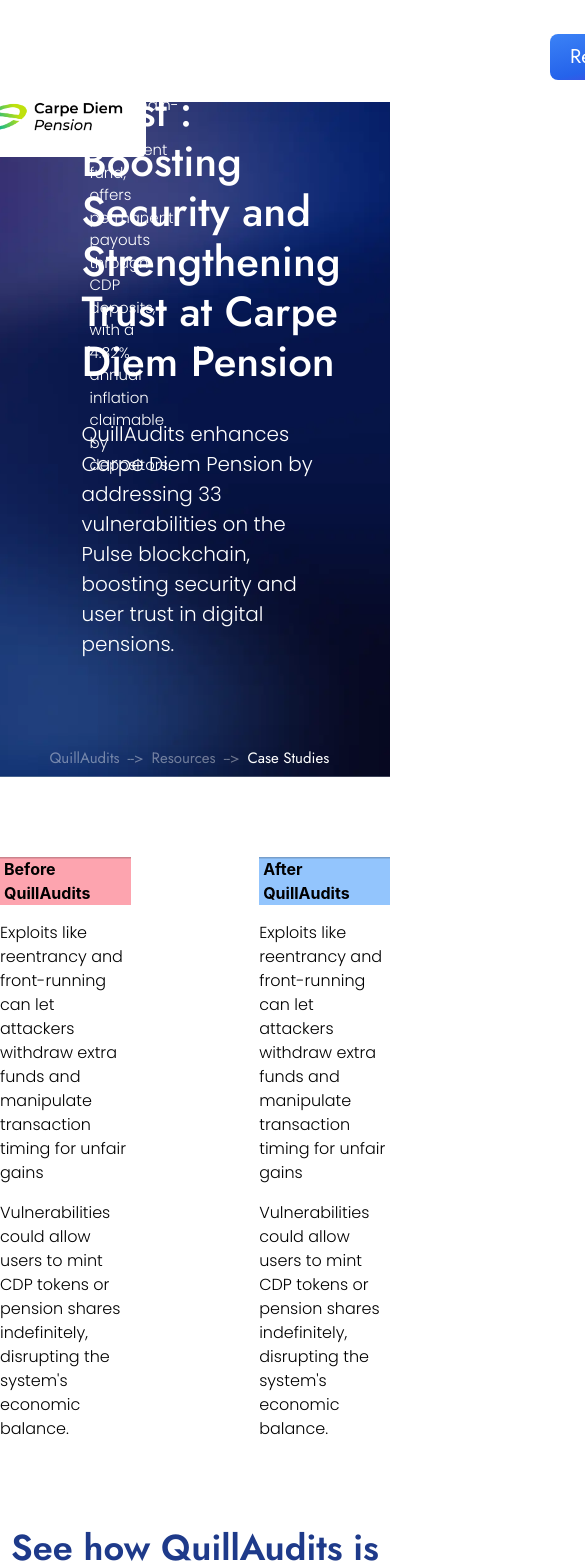
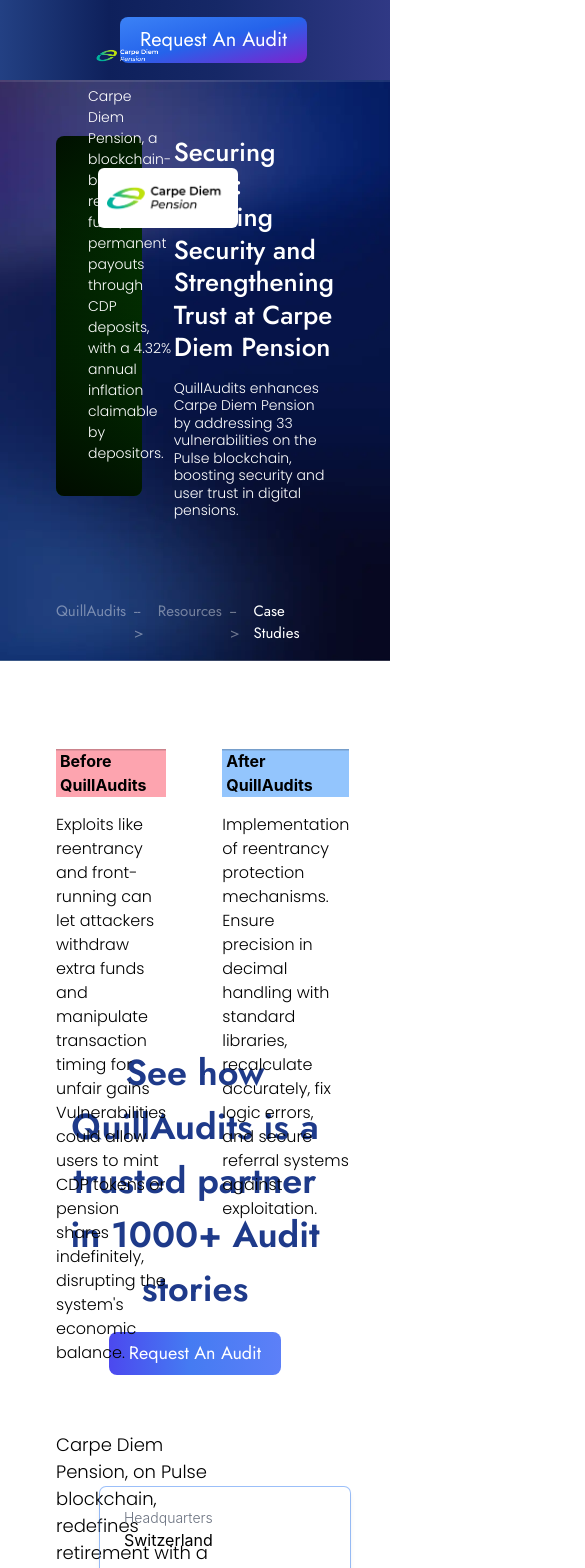
Before and after one commit to shoryadixit/nextjsassessment, a Next.js app: page / in a window 390 px wide. Shown: the top 1568 px of the page, 585 px wide, since content can reach past the window. Built offline with nearby package versions, Linux system fonts and the light colour scheme.

Commit message:
Adjust Tablet view

```diff
--- a/src/components/banner.js
+++ b/src/components/banner.js
@@ -7,52 +7,52 @@ import BannerPill2 from '/public/assets/EBannerBlack.webp';
 
 function Banner() {
   return (
-    <div className='relative flex flex-col items-center justify-end top-0 w-full h-[80vh]'>
+    <div className='relative flex flex-col items-center justify-center lg:justify-end top-0 w-full pt-14 pb-2 lg:h-[80vh]'>
       <Image
         src={BannerImage}
         alt='Banner Image'
         fill
         className=' object-cover'
       />
-      <div className='z-[1] flex flex-col gap-10 max-w-[1250px]'>
-        <div className='flex w-full z-[1] gap-8 px-20'>
-          <div className='w-[95%] h-[480px] relative'>
+      <div className='z-[1] flex flex-col gap-8 lg:gap-10 lg:max-w-[1250px]'>
+        <div className='flex w-full z-[1] gap-8 px-14 lg:px-20'>
+          <div className='w-[95%] h-[360px] lg:h-[480px] relative'>
             <Image
               src={Box}
               alt='Banner Image'
               fill
               className=' object-cover rounded-[8px]'
             />
-            <div className='absolute flex flex-col gap-5 bottom-0 p-10'>
-              <div className='relative px-6'>
+            <div className='absolute flex flex-col gap-5 bottom-0 p-8 lg:p-10'>
+              <div className='relative px-2 lg:px-6'>
                 <Image
                   src={BannerPill}
                   alt='Banner Fill'
                   className='object-cover'
                 />
               </div>
-              <p className='font-poppins text-white text-[15px] font-[300] w-[70%]'>
+              <p className='font-poppins text-white text-[14px] lg:text-[15px] font-[300] lg:w-[70%]'>
                 Carpe Diem Pension, a blockchain-based retirement fund, offers
                 permanent payouts through CDP deposits, with a 4.32% annual
                 inflation claimable by depositors.
               </p>
             </div>
 
-            <div className='absolute rounded-md -right-24 top-10 flex items-center justify-center bg-white w-[180px] h-[80px]'>
+            <div className='absolute rounded-md -right-24 top-8 lg:top-10 flex items-center justify-center bg-white w-[140px] h-[60px] lg:w-[180px] lg:h-[80px]'>
               <Image
                 src={BannerPill2}
                 alt='Banner Fill'
                 fill
-                className='object-contain p-3'
+                className='object-contain p-2 lg:p-3'
               />
             </div>
           </div>
-          <div className='text-white gap-8 w-full font-jost flex items-start flex-col justify-end pb-12'>
-            <p className='text-[42px] font-[500] leading-[50px]'>
+          <div className='text-white gap-4 lg:gap-8 w-full font-jost flex items-start flex-col justify-end pb-12'>
+            <p className='text-[26px] leading-tight lg:text-[42px] font-[500] lg:leading-[50px]'>
               Securing Trust : Boosting Security and Strengthening Trust at
               Carpe Diem Pension
             </p>
-            <p className='font-poppins text-[20px] font-[300] leading-[30px]'>
+            <p className='font-poppins text-[14px] lg:text-[20px] font-[300] leading-tight lg:leading-[30px]'>
               QuillAudits enhances Carpe Diem Pension by addressing 33
               vulnerabilities on the Pulse blockchain, boosting security and
               user trust in digital pensions.
@@ -60,7 +60,7 @@ function Banner() {
           </div>
         </div>
 
-        <div className='z-[1] text-[15px] font-jost w-full flex gap-2 px-20 pb-2'>
+        <div className='z-[1] text-[15px] font-jost w-full flex gap-2 px-14 lg:px-20 pb-2'>
           <p className='text-white opacity-40'>QuillAudits</p>
           <span className='text-white opacity-40'>{`-->`}</span>
           <p className='text-white opacity-40'>Resources</p>
--- a/src/components/navbar.js
+++ b/src/components/navbar.js
@@ -1,20 +1,31 @@
 import Image from 'next/image';
 import React from 'react';
 import logo from '/public/assets/logo.svg';
+import MobileLogo from '/public/assets/mobileLogo.svg';
 import PropTypes from 'prop-types';
 import { get } from 'lodash';
 import { FaChevronDown } from 'react-icons/fa6';
+import { LuMenu } from 'react-icons/lu';
 
 function Navbar({ NavTabs }) {
   return (
     <div
       className='relative flex w-full items-center justify-center'
+      style={{
+        background:
+          'linear-gradient(90.3deg, #2B4D93 -10.68%, #0E205B 27.98%, #162867 55.94%, #323A87 103.52%)',
+      }}
     >
-      <div className='flex pt-3 items-center static z-[1] justify-between w-full max-w-[1350px] gap-20'>
-        <div className='relative flex w-[300px] h-14'>
+      <div className='flex py-3  px-10 items-center static z-[1] lg:max-w-[1350px] justify-between w-full gap-20'>
+        <div className='relative hidden lg:flex w-[300px] h-14'>
           <Image src={logo} fill alt='Logo' className='object-contain' />
         </div>
-        <div className='flex items-center justify-between w-full gap-6'>
+
+        <div className='relative flex lg:hidden w-[50px] h-14'>
+          <Image src={MobileLogo} fill alt='Logo' className='object-contain' />
+        </div>
+
+        <div className='hidden lg:flex items-center justify-between w-full gap-6'>
           {Array.isArray(NavTabs) &&
             NavTabs.map((item) => (
               <div
@@ -37,6 +48,8 @@ function Navbar({ NavTabs }) {
             Request An Audit
           </button>
         </div>
+
+        <LuMenu color='#fff' className='flex lg:hidden text-[25px]' />
       </div>
       <div className='flex w-full absolute z-[1] top-20 h-[2px] max-w-[1350px] bg-white bg-opacity-10' />
     </div>
--- a/src/pages/index.js
+++ b/src/pages/index.js
@@ -16,49 +16,53 @@ export default function Home() {
       {/* Content Seciton */}
       <div className='z-[1] flex-col flex w-full items-center justify-center'>
         {/* Before After Section */}
-        <div className='flex gap-4 max-w-[900px] py-20'>
+        <div className='flex gap-14 relative lg:gap-4 justify-between h-[385px] w-full lg:max-w-[900px] px-14 lg:px-0 py-14'>
           {/* Before */}
-          <div className='flex flex-col gap-4'>
+          <div className='flex flex-col w-full gap-4 pt-8 h-full'>
             <h4
               className='px-1 text-[20p] font-[700] bg-rose-300 ring-1'
               style={{ boxShadow: 'rgb(0, 0, 0, 0.2) 0px 1.5px 0px 0px inset' }}
             >
               Before QuillAudits
             </h4>
-            <p className='font-poppins text-[16px] font-[300]'>
-              Exploits like reentrancy and front-running can let attackers
-              withdraw extra funds and manipulate transaction timing for unfair
-              gains
-            </p>
-            <p className='font-poppins text-[16px] font-[300]'>
-              {`Vulnerabilities could allow users to mint CDP tokens or pension
+            <div className='flex justify-between flex-col h-full'>
+              <p className='font-poppins text-[16px] font-[300]'>
+                Exploits like reentrancy and front-running can let attackers
+                withdraw extra funds and manipulate transaction timing for
+                unfair gains
+              </p>
+              <p className='font-poppins text-[16px] font-[300]'>
+                {`Vulnerabilities could allow users to mint CDP tokens or pension
               shares indefinitely, disrupting the system's economic balance.`}
-            </p>
+              </p>
+            </div>
           </div>
 
-          <div className='w-[3px] rounded-sm mx-12 bg-black bg-opacity-10 h-full' />
+          <div className='w-[3px] hidden lg:flex rounded-sm p-auto mx-20 bg-black bg-opacity-10 h-[290px]' />
+
           {/* After */}
-          <div className='flex flex-col gap-4'>
+          <div className='flex flex-col w-full gap-4 pt-8 h-full'>
             <h4
               className='px-1 text-[20p] font-[700] bg-blue-300 ring-1'
               style={{ boxShadow: 'rgb(0, 0, 0, 0.2) 0px 1.5px 0px 0px inset' }}
             >
               After QuillAudits
             </h4>
-            <p className='font-poppins text-[16px] font-[300]'>
-              Exploits like reentrancy and front-running can let attackers
-              withdraw extra funds and manipulate transaction timing for unfair
-              gains
-            </p>
-            <p className='font-poppins text-[16px] font-[300]'>
-              {`Vulnerabilities could allow users to mint CDP tokens or pension
-              shares indefinitely, disrupting the system's economic balance.`}
-            </p>
+            <div className='flex justify-between flex-col h-full'>
+              <p className='font-poppins text-[16px] font-[300]'>
+                Implementation of reentrancy protection mechanisms.
+              </p>
+              <p className='font-poppins text-[16px] font-[300]'>
+                Ensure precision in decimal handling with standard libraries,
+                recalculate accurately, fix logic errors, and secure referral
+                systems against exploitation.
+              </p>
+            </div>
           </div>
         </div>
 
         {/* Request Button */}
-        <div className='flex flex-col items-center text-center justify-center max-w-[800px] w-full gap-4'>
+        <div className='flex flex-col items-center text-center justify-center px-14 lg:px-0 lg:max-w-[800px] w-full gap-4'>
           <h2 className='text-blue-900 font-jost text-[36px] font-[600]'>
             See how QuillAudits is a trusted partner in 1000+ Audit stories
           </h2>
@@ -70,14 +74,14 @@ export default function Home() {
                 'linear-gradient(90.3deg, #4D3DEE -10.68%, #457BF2 47.02%, #5E80F8 103.52%)',
             }}
           >
-            <button className='font-jost font-[400] text-[20px] text-white'>
+            <button className='font-jost font-[400] text-[18px] lg:text-[20px] text-white'>
               Request An Audit
             </button>
           </div>
         </div>
 
-        <div className='max-w-[1250px] py-14 px-20 z-[1] items-start gap-6 relative flex flex-col'>
-          <div className='absolute right-0 top-28 flex flex-col gap-3 shadow-md ring-1 ring-[linear-gradient(180deg, #7184FD 0%, #2D83EE 100%)] rounded-[6px] px-6 w-[340px] py-5'>
+        <div className='lg:max-w-[1250px] py-14 px-14 lg:px-20 z-[1] items-start gap-6 relative flex flex-col'>
+          <div className='absolute right-10 lg:right-0 top-28 flex flex-col gap-3 shadow-md ring-1 ring-[linear-gradient(180deg, #7184FD 0%, #2D83EE 100%)] rounded-[6px] px-6  w-[250px] lg:w-[340px] py-5'>
             <div>
               <h4 className='text-[14px] font-[300] text-gray-500'>
                 Headquarters
@@ -89,6 +93,7 @@ export default function Home() {
               <p className='text-[16px] font[500]'>Pulse Blockchain</p>
             </div>
           </div>
+
           <p className='font-poppins font-[300] text-[18px] w-7/12'>
             Carpe Diem Pension, on Pulse blockchain, redefines retirement with a
             self-managed, inclusive, globally portable fund. Unique for its
```
Also changed, not shown: src/components/footer.js (+77 -8 lines), public/assets/mobileLogo.svg (added).
